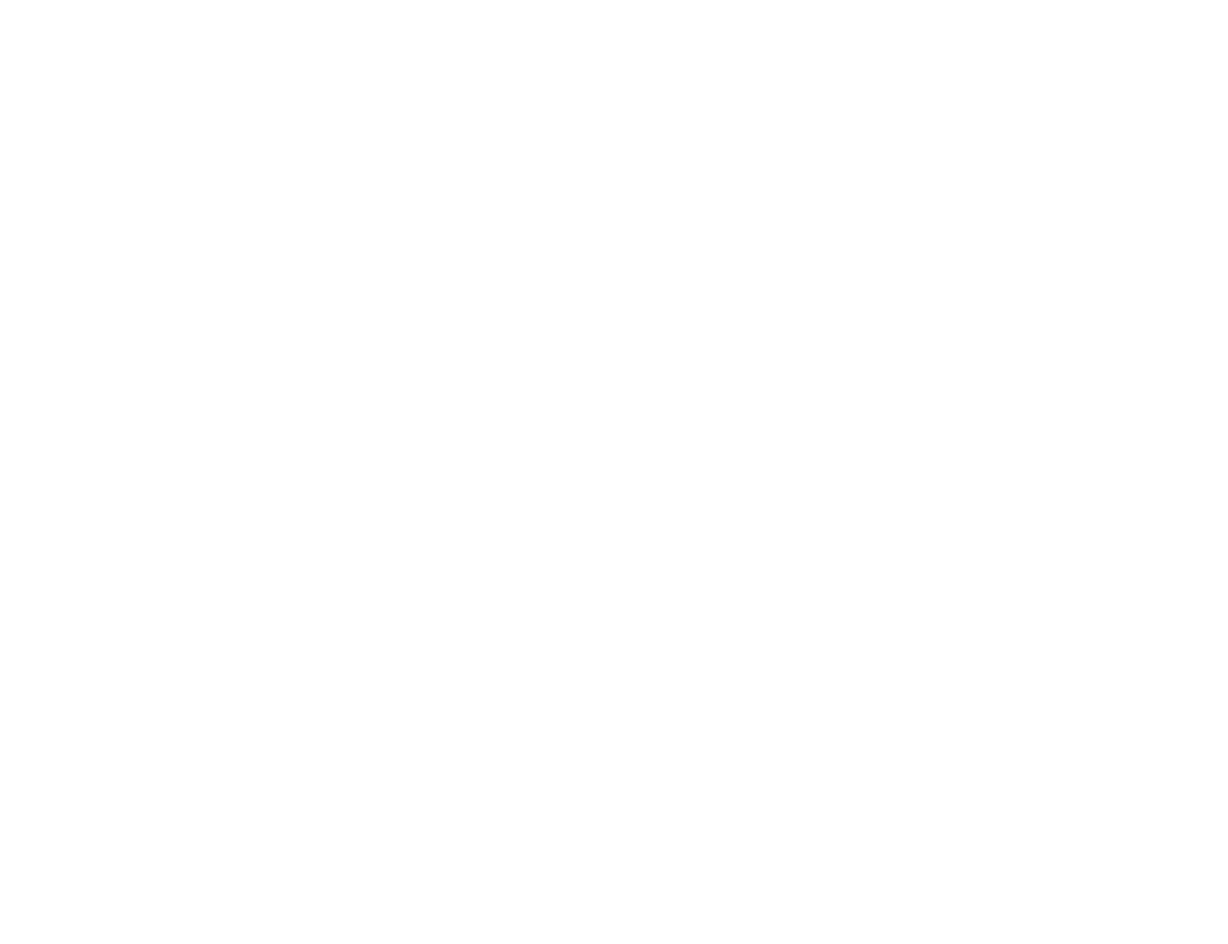
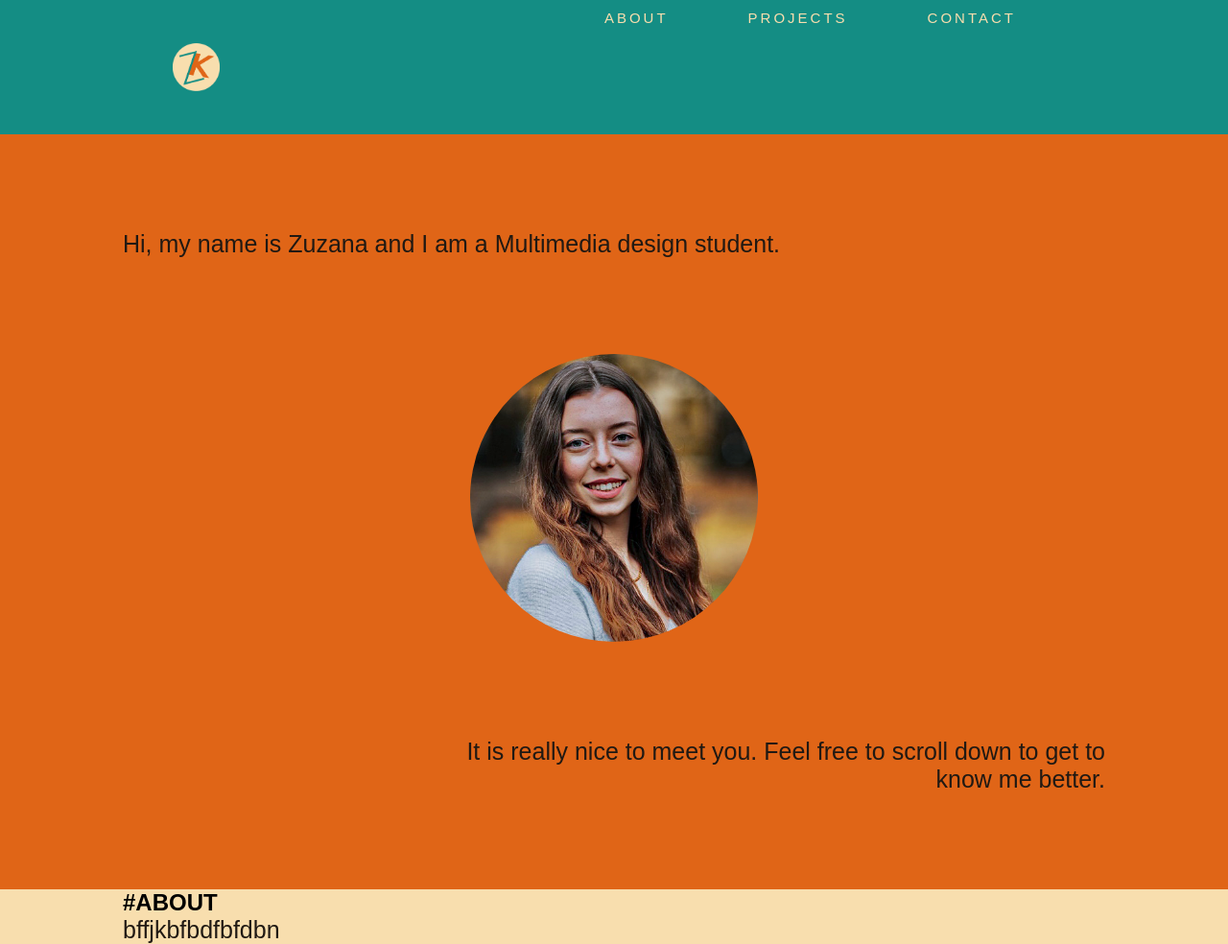
Before and after one commit to L1zzzz/Portfolio, a plain HTML site: page index.html in a window 1280 px wide. Shown: the whole page at 96% size. Before the commit the page ends 800 px from the top, so only its background shows below. Drawn offline with Linux system fonts and the light colour scheme; a web font is replaced by a local one.

Commit message:
Adding random navigation

```diff
--- a/index.html
+++ b/index.html
@@ -5,8 +5,45 @@
         <title>Zuzana Krajnakova</title>
         <link rel="stylesheet" type="text/css" href="style.css">
         <meta name="viewport" content="width=device-width,initial-scale=1">
+        <link rel="stylesheet" href="https://use.typekit.net/wzl6fbn.css">
     </head>
     <body>
+        <nav>
+            <div class="logo-div">
+                <img src="logo.png" alt="logo" class="logo-image">
+            </div>
+            <ul class="nav-links">
+                <li>
+                    <a href="#about-section">About</a>
+                </li>
+                <li>
+                    <a href="#projects-section">Projects</a>
+                </li>
+                <li>
+                    <a href="#contact-section">Contact</a>
+                </li>
+            </ul>
+        </nav>
+        <main>
+            <div id="home-section" class="main-section">
+                <p class="align-left welcome-message">
+                    Hi, my name is Zuzana and I am a Multimedia design student.
+                </p>
+                <img src="portrait.png" alt="portrait" class="portrait-photo">
+                <p class="align-right  welcome-message">
+                    It is really nice to meet you. Feel free to scroll down to get to know me better.
+                </p>
+            </div>
+            <section id="about-section" class="main-section">
+                <h2>#about</h2>
+                <p>bffjkbfbdfbfdbn</p>
+            </section>
+            <section id="projects-section" class="main-section">
 
+            </section>
+            <section id="contact-section" class="main-section">
+
+            </section>
+        </main>
     </body>
 </html>
--- a/style.css
+++ b/style.css
@@ -1,3 +1,153 @@
 * {
-    margin: 0;
+    margin: 0px;
+    padding: 0px;
+    box-sizing: border-box;
 }
+
+:root {
+    --beige: #F8DEAE;
+    --brown: #201913;
+    --red: #D61413;
+    --blue: #148D84;
+    --orange: #E06517;
+}
+
+body {
+    background-color: var(--beige);
+}
+
+h2 {
+    text-transform: uppercase;
+    font-size: 35;
+    font-family: "semplicitapro", sans-serif;
+    font-weight: 600;
+}
+
+p {
+    font-size: 25px;
+    font-family: "omnes-pro", sans-serif;
+    font-weight: 500;
+    color: var(--brown);
+}
+
+nav {
+    position: sticky;
+    width: 100%;
+    height: 140px;
+    background-color: var(--blue);
+    font-family: "semplicitapro", sans-serif;
+}
+
+.logo-image {
+    height: 80px;
+    display: block;
+    margin-left: auto;
+    margin-right: auto;
+    padding-top: 15px;
+    padding-bottom: 15px;
+}
+
+.nav-links {
+    display: flex;
+    flex-direction: row;
+    justify-content: space-around;
+    padding-top: 10px;
+}
+
+.nav-links li {
+    list-style: none;
+}
+
+.nav-links a {
+    font-weight: 500;
+    text-decoration: none;
+    letter-spacing: 3px;
+    color: var(--beige);
+    font-size: 15px;
+    text-transform: uppercase;
+}
+
+
+
+.main-section {
+    padding-left: 10%;
+    padding-right: 10%;
+}
+
+
+#home-section {
+    background-color: var(--orange);
+}
+
+.portrait-photo {
+    height: 300px;
+    width: 300px;
+    border-radius: 50%;
+    object-fit: cover;
+    display: block;
+    margin-left: auto;
+    margin-right: auto;
+}
+
+.align-left {
+    text-align: left;
+    padding-right: 30%;
+}
+
+.align-right {
+    text-align: right;
+    padding-left: 30%;
+}
+
+.welcome-message {
+    padding-top: 100px;
+    padding-bottom: 100px;
+}
+
+
+
+
+
+
+
+
+
+
+
+
+
+
+
+
+
+
+
+
+
+
+
+
+
+
+
+@media (min-width: 680px) {
+    nav {
+        display: flex;
+        justify-content: space-around;
+        align-items: center;
+        min-height: 8vh;
+    }
+
+    .nav-links {
+        position: initial;
+        flex-direction: row;
+        width: 40%;
+        height: inherit;
+        justify-content: space-around;
+        transform: translateX(0%);
+    }
+
+    .nav-links li {
+        opacity: 1;
+    }
+}
```
Also changed, not shown: burger.js (added, +18 -0 lines), logo.png (added), portrait.png (added), 1 other file.
